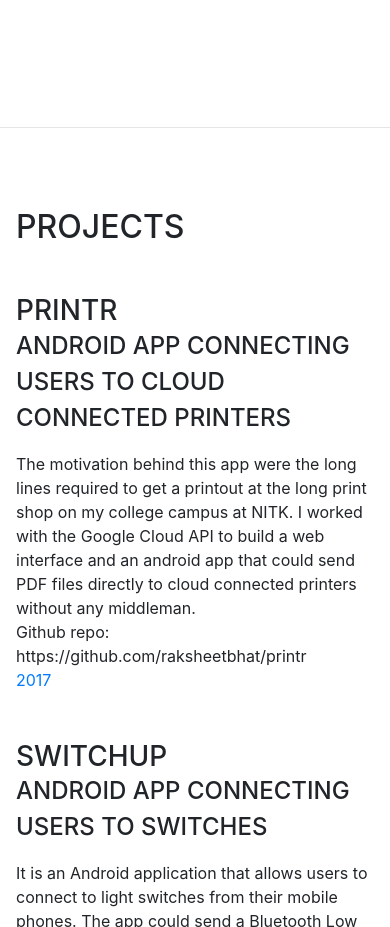
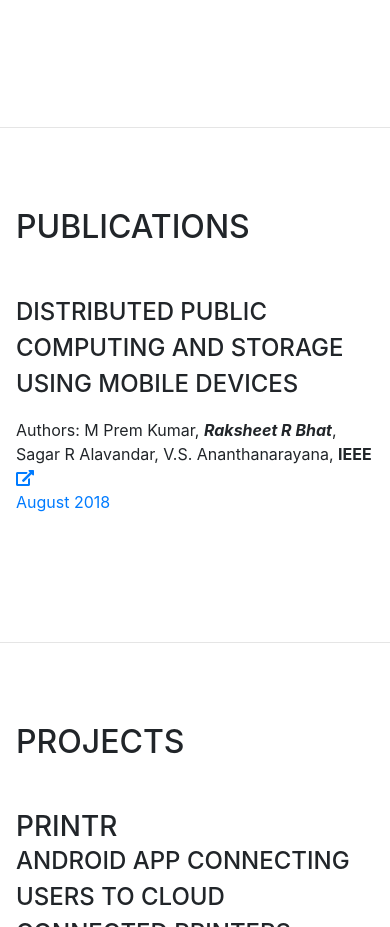
Before and after one commit to raksheetbhat/raksheetbhat.github.io, a website with bundled scripts: page index.html in a window 390 px wide. Shown: the part 5100-6027 px from the top of the page. Built offline with nearby package versions, Linux system fonts and the light colour scheme; a web font is replaced by a local one.

Commit message:
Add publication section

```diff
--- a/index.html
+++ b/index.html
@@ -45,6 +45,9 @@
           </li>
           <li class="nav-item">
             <a class="nav-link js-scroll-trigger" href="#education">Education</a>
+          </li>
+          <li class="nav-item">
+            <a class="nav-link js-scroll-trigger" href="#publications">Publications</a>
           </li>
           <li class="nav-item">
             <a class="nav-link js-scroll-trigger" href="#projects">Projects</a>
@@ -211,6 +214,29 @@
             </div>
             <div class="resume-date text-md-right">
               <span class="text-primary">July 2013 - May 2017</span>
+            </div>
+          </div>
+
+        </div>
+      </section>
+
+      <hr class="m-0">
+
+      <section class="resume-section p-3 p-lg-5 d-flex flex-column" id="publications">
+        <div class="my-auto">
+          <h2 class="mb-5">Publications</h2>
+
+          <div class="resume-item d-flex flex-column flex-md-row mb-5">
+            <div class="resume-content mr-auto">
+              <div class="subheading mb-3">Distributed Public Computing and Storage using Mobile Devices</div>
+              <div>Authors: M Prem Kumar, <i><b>Raksheet R Bhat</b></i>, Sagar R Alavandar, V.S. Ananthanarayana, <b>IEEE</b>
+                <a style="margin-left: 5px;" href="https://ieeexplore.ieee.org/document/8674111">
+                  <i class="fas fa-external-link-alt"></i>
+                </a>
+              </div>
+            </div>
+            <div class="resume-date text-md-right">
+              <span class="text-primary">August 2018</span>
             </div>
           </div>
 
```
